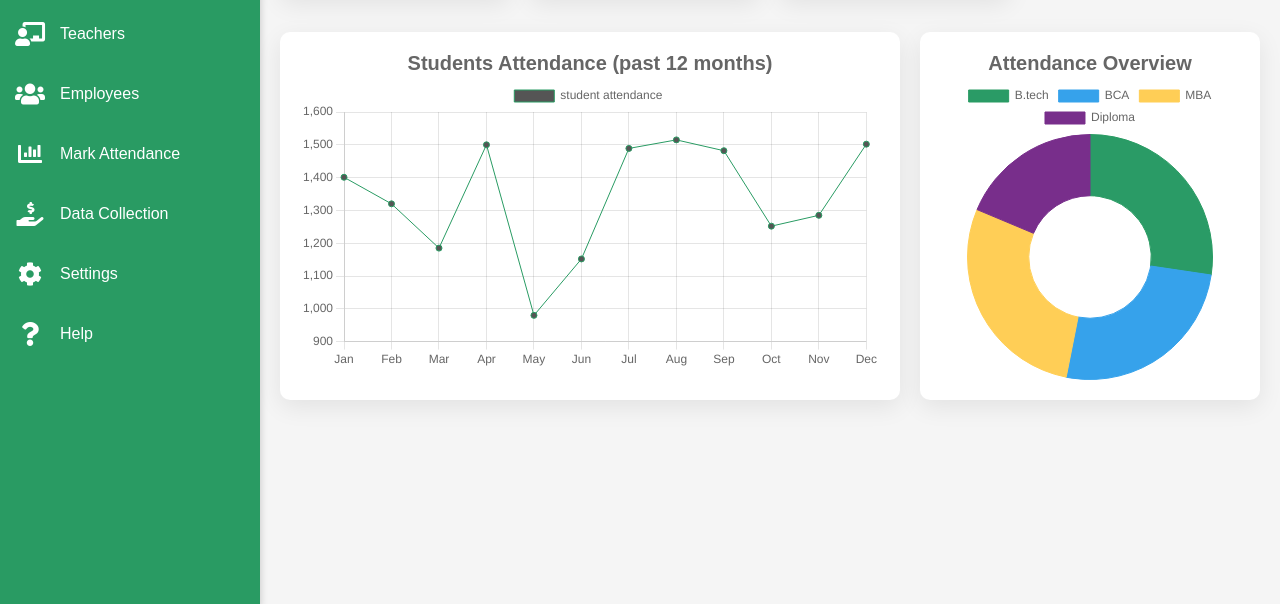
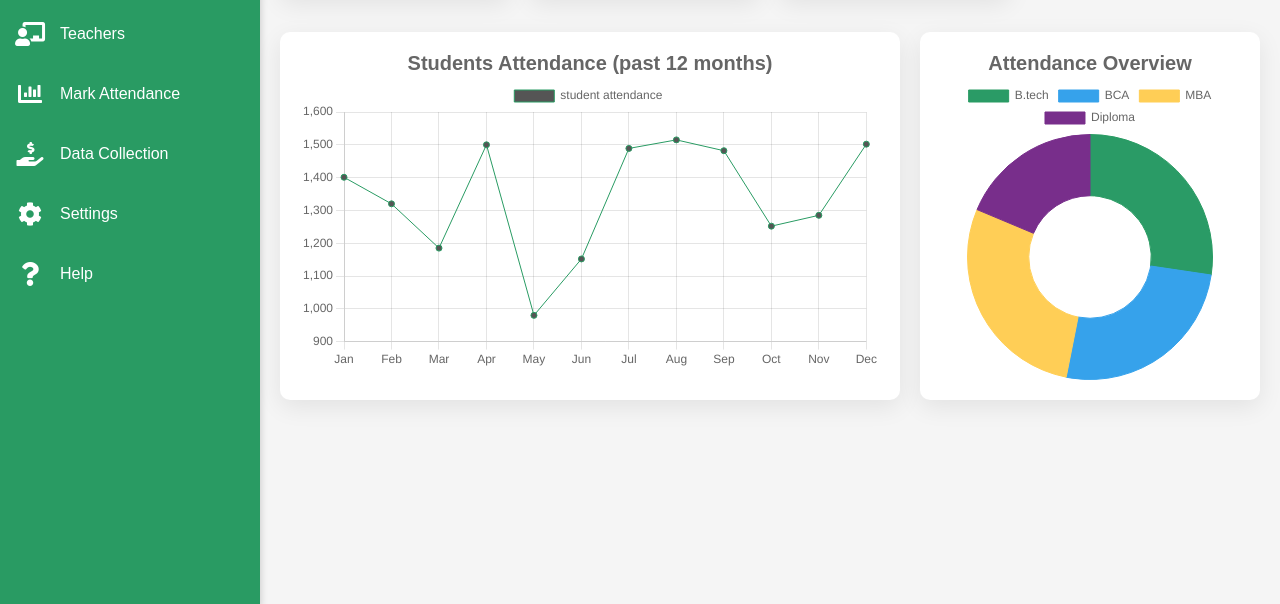
Before and after one commit to DEVANSH-IN/Admin-dashboard, a plain HTML site: page index.html in a window 1280 px wide. Shown: the part 196-800 px from the top of the page. Drawn offline with nearby package versions, Linux system fonts and the light colour scheme.

Commit message:
Remove Employee Section is our Application

```diff
--- a/index.html
+++ b/index.html
@@ -48,12 +48,7 @@
                         <div>Teachers</div>
                     </a>
                 </li>
-                <li>
-                    <a href="#">
-                        <i class="fas fa-users"></i>
-                        <div>Employees</div>
-                    </a>
-                </li>
+
                 <li>
                     <a href="#">
                         <i class="fas fa-chart-bar"></i>
```
